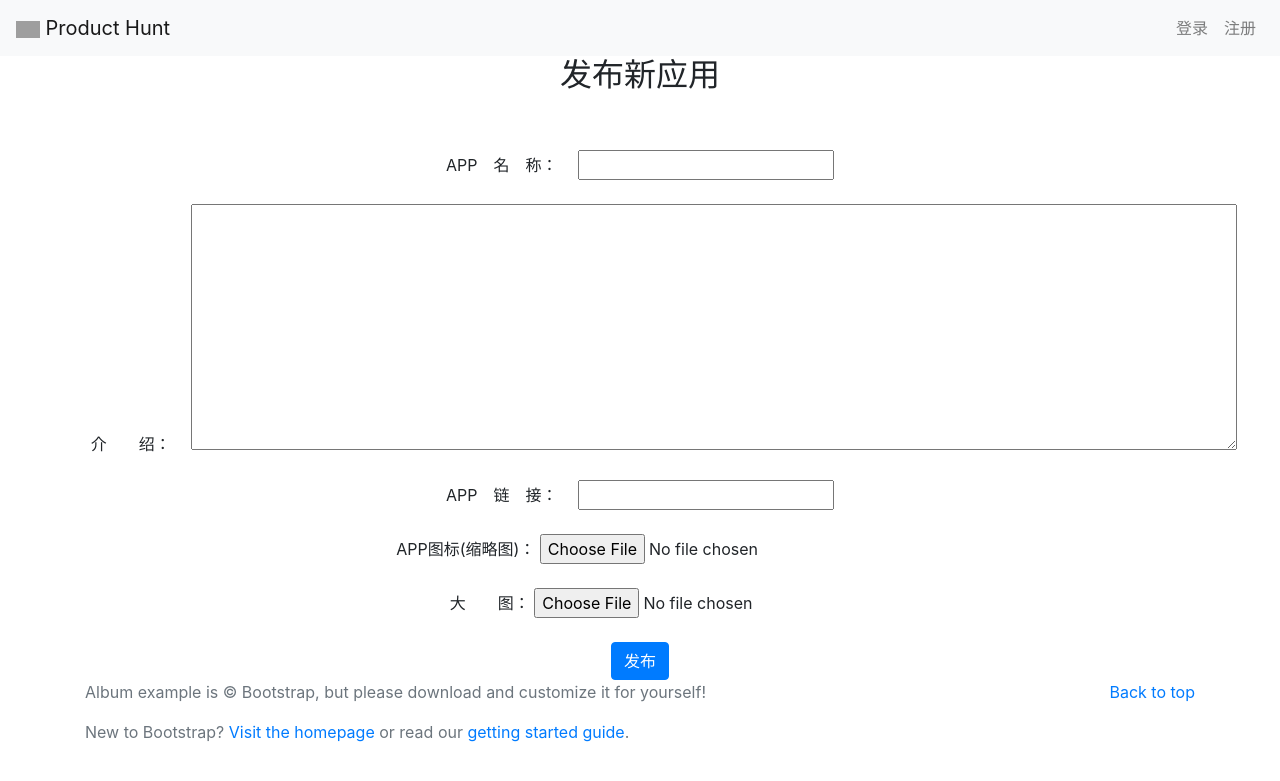
After one commit to EASTNEON/product_hunt, a Django app: page /products/publish/ in a window 1280 px wide. The commit adds this page. Shown: the top 781 px of the page. Run offline with Django 3.2, Linux system fonts and the light colour scheme; some libraries are stand-ins or nearby versions; grey boxes are pictures that could not be loaded.

Commit message:
初步完成了APP发布页面
完成了前段部分

```diff
--- a/ph/urls.py
+++ b/ph/urls.py
@@ -21,4 +21,5 @@ urlpatterns = [
     path('admin/', admin.site.urls),
     path('', products.views.products_list, name='主页'),
     path('account/', include('account.urls')),
+    path('products/', include('products.urls')),
 ]
--- /dev/null
+++ b/products/templates/publish.html
@@ -0,0 +1,35 @@
+{% extends "theme.html" %}
+
+{% block content %}
+
+<h2 align="center">发布新应用</h2>
+<br>
+<br>
+<center>
+<form  method='POST' action='{% url '发布页面' %}'>
+    {% csrf_token %}
+	APP　名　称：
+	<input type="text" name="APP名称">
+	<br>
+	<br>
+	　　　介　　绍：
+	<textarea cols=100 rows=10 name="介绍"></textarea>
+	<br>
+	<br>
+	APP　链　接：
+	<input type="text" name="APP链接">
+	<br>
+	<br>
+	APP图标(缩略图)：
+	<input type="file" name="APP图标">
+	<br>
+	<br>
+	　　　大　　图：
+	<input type="file" name="大图">
+	<br>
+	<br>
+	<input class="btn btn-primary" type="submit" value="发布">
+</form>
+</center>
+
+{% endblock content %}
--- /dev/null
+++ b/products/urls.py
@@ -0,0 +1,7 @@
+from django.urls import path
+from . import views
+
+urlpatterns = [
+    path('publish/', views.publish, name='发布页面'),
+
+]
--- a/products/views.py
+++ b/products/views.py
@@ -5,3 +5,10 @@ from django.shortcuts import render
 
 def products_list(request):
     return render(request, 'products_list.html')
+
+
+def publish(request):
+    if request.method == 'GET':
+       return render(request, 'publish.html')
+    elif request.method == 'POST':
+    	pass
--- a/templates/theme.html
+++ b/templates/theme.html
@@ -40,6 +40,7 @@
 			    <div class="navbar-nav ml-auto">
 
 			    {% if user.is_authenticated %}
+			      <a class="nav-item nav-link" href="{% url '发布页面' %}">发布</a>
 			      <a class="nav-item nav-link" href="JavaScript:{document.getElementById('退出').submit()}">退出</a>
 			      <!-- 因为退出页面不能直接获取（GET），只能提交（POST） -->
 			    	<form  id='退出' method='POST' action='{% url '退出页面' %}'>
@@ -48,7 +49,7 @@
 					</form>
 			    {% else %}
 			    	<a class="nav-item nav-link" href="{% url '登录页面' %}">登录</a>
-			      <a class="nav-item nav-link" href="{% url '注册页面' %}">注册</a>
+			        <a class="nav-item nav-link" href="{% url '注册页面' %}">注册</a>
 			    {% endif %}
 
 			    </div>
```
